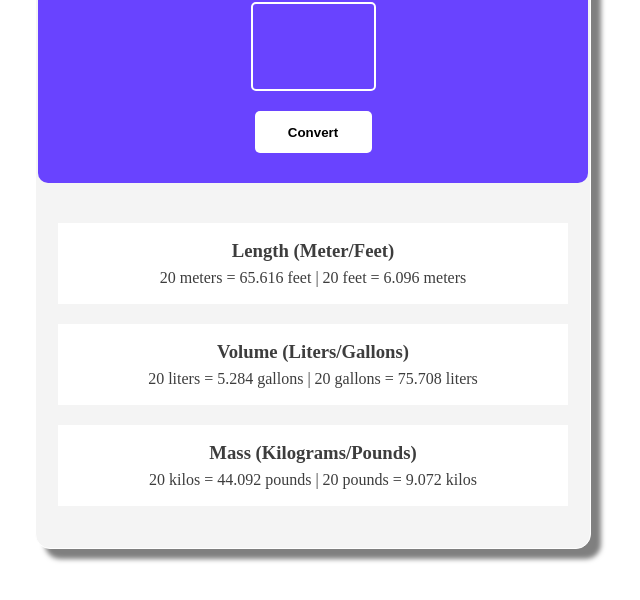
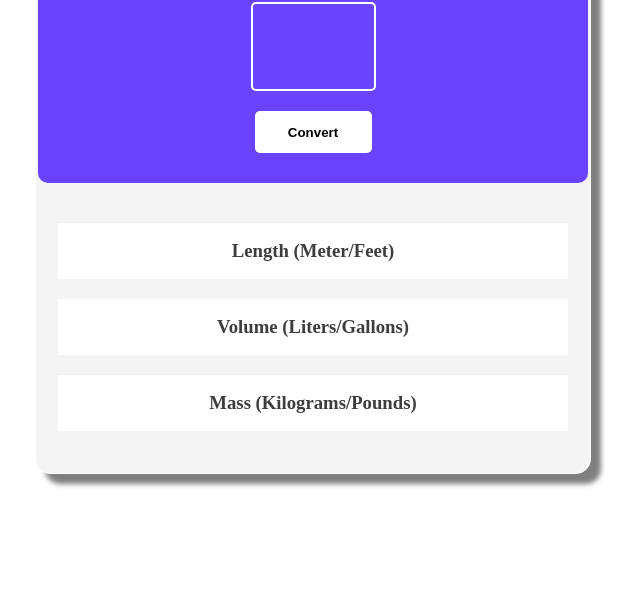
Before and after one commit to Southboy12/Unit-Converter, a website built with Vite: page index.html in a window 1280 px wide. Shown: the part 94-694 px from the top of the page, without its empty margins (327-967 px from the left). Built offline with nearby package versions, Linux system fonts and the light colour scheme.

Commit message:
Cleared the calculation on the html to display it from javascript

```diff
--- a/index.html
+++ b/index.html
@@ -16,17 +16,17 @@
             <section class="body">
                 <section class="measurement" id="unit-length">
                     <h3>Length (Meter/Feet)</h3>
-                    <p id="length">20 meters = 65.616 feet | 20 feet = 6.096 meters</p>
+                    <p id="length"></p>
                 </section>
 
                 <section class="measurement" id="unit-volume">
                     <h3>Volume (Liters/Gallons)</h3>
-                    <p id="volume">20 liters = 5.284 gallons | 20 gallons = 75.708 liters</p>
+                    <p id="volume"></p>
                 </section>
 
                 <section class="measurement" id="unit-mass">
                     <h3>Mass (Kilograms/Pounds)</h3>
-                    <p id="mass">20 kilos = 44.092 pounds | 20 pounds = 9.072 kilos</p>
+                    <p id="mass"></p>
                 </section>
             </section>
         </main>
```
